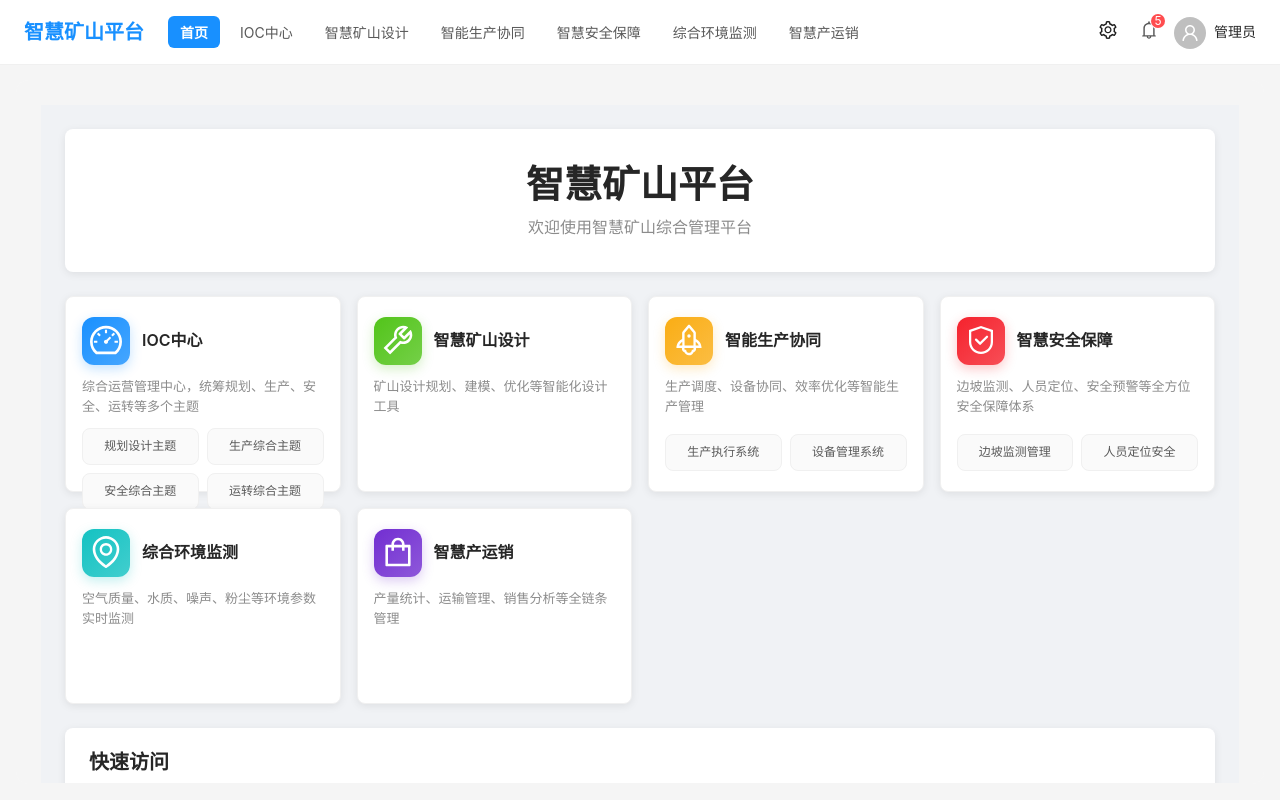
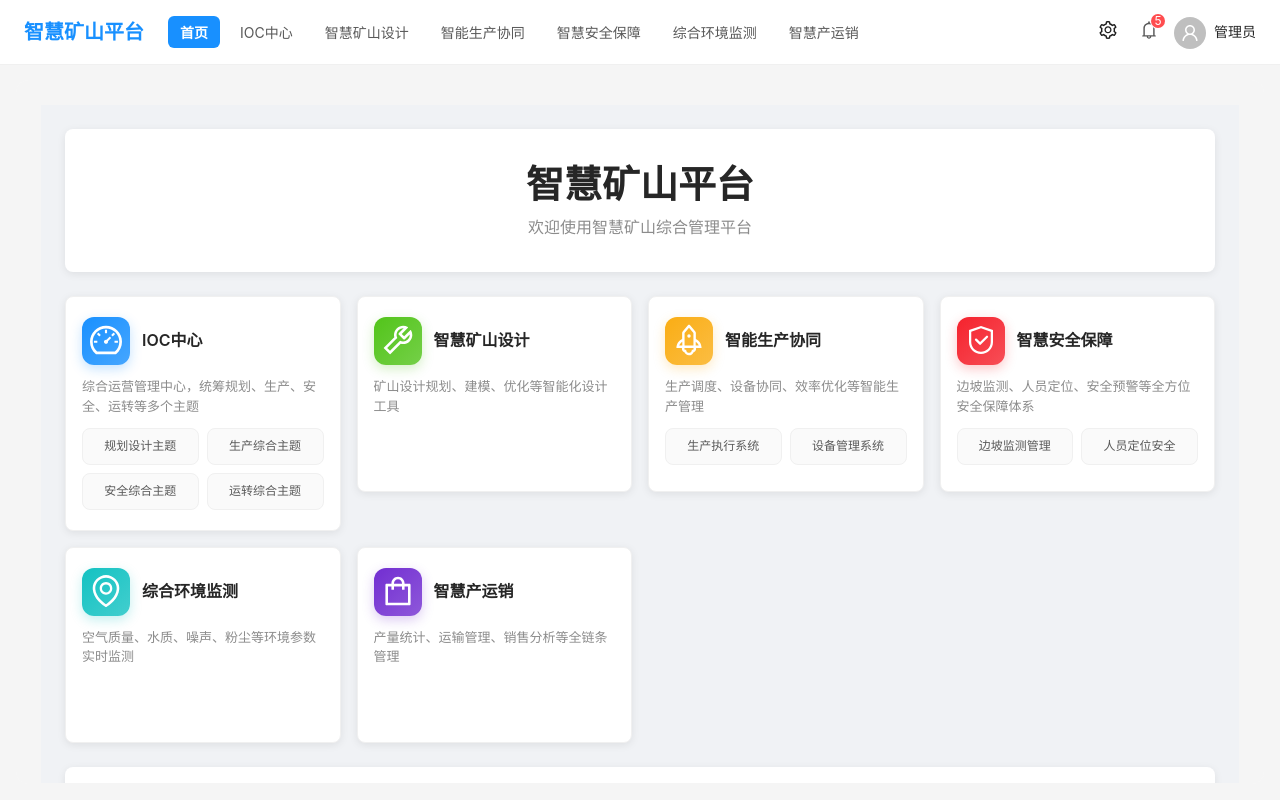
Before and after one commit to wangpeng1017/1016onemine, a React (Create React App) app: page /home in a window 1280 px wide. Built offline with nearby package versions, Linux system fonts and the light colour scheme; the HTML template or start-up script is replaced by a standard one.

Commit message:
fix: 有子菜单的卡片改为自适应高度
- 有子菜单的卡片高度自适应内容
- 最小高度保持196px
- 无子菜单的卡片保持固定196px高度

```diff
--- a/src/pages/PortalHome.tsx
+++ b/src/pages/PortalHome.tsx
@@ -148,7 +148,8 @@ const PortalHome: React.FC = () => {
               hoverable
               onClick={() => handleCardClick(card)}
               style={{
-                height: '196px',
+                height: card.subMenus ? 'auto' : '196px',
+                minHeight: card.subMenus ? '196px' : 'auto',
                 borderRadius: 8,
                 transition: 'all 0.3s ease',
                 background: '#fff',
```
